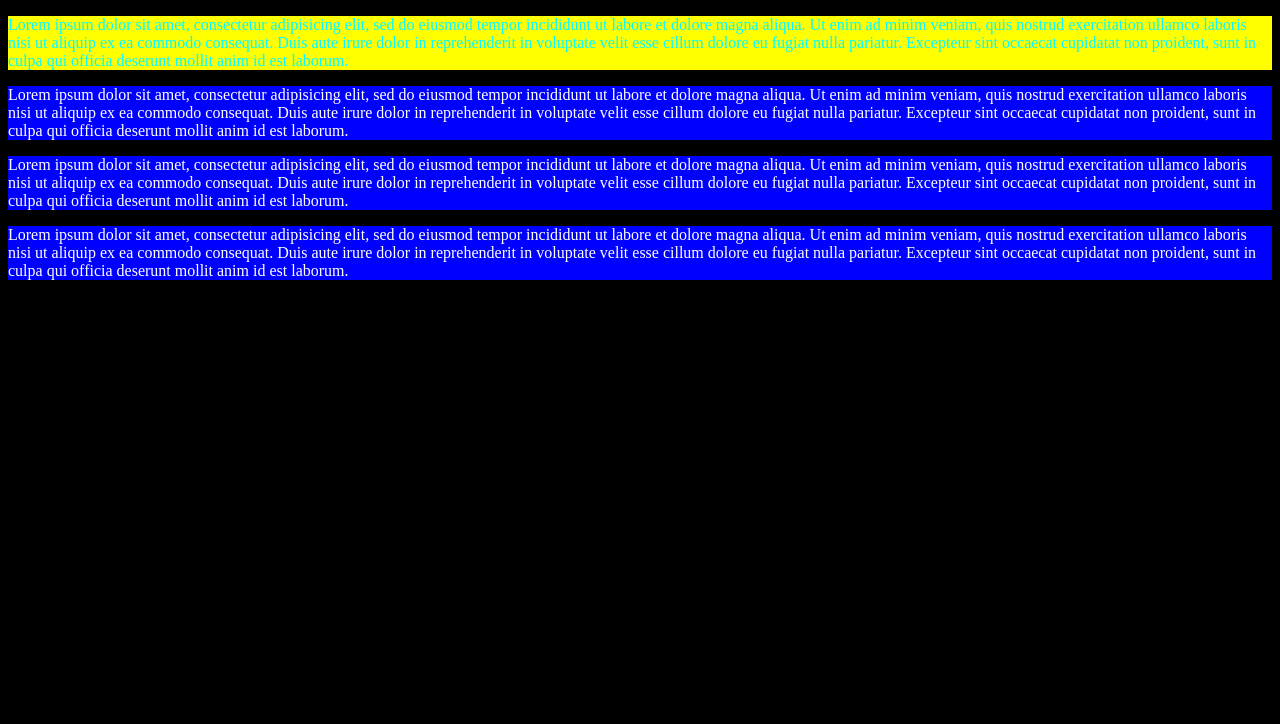
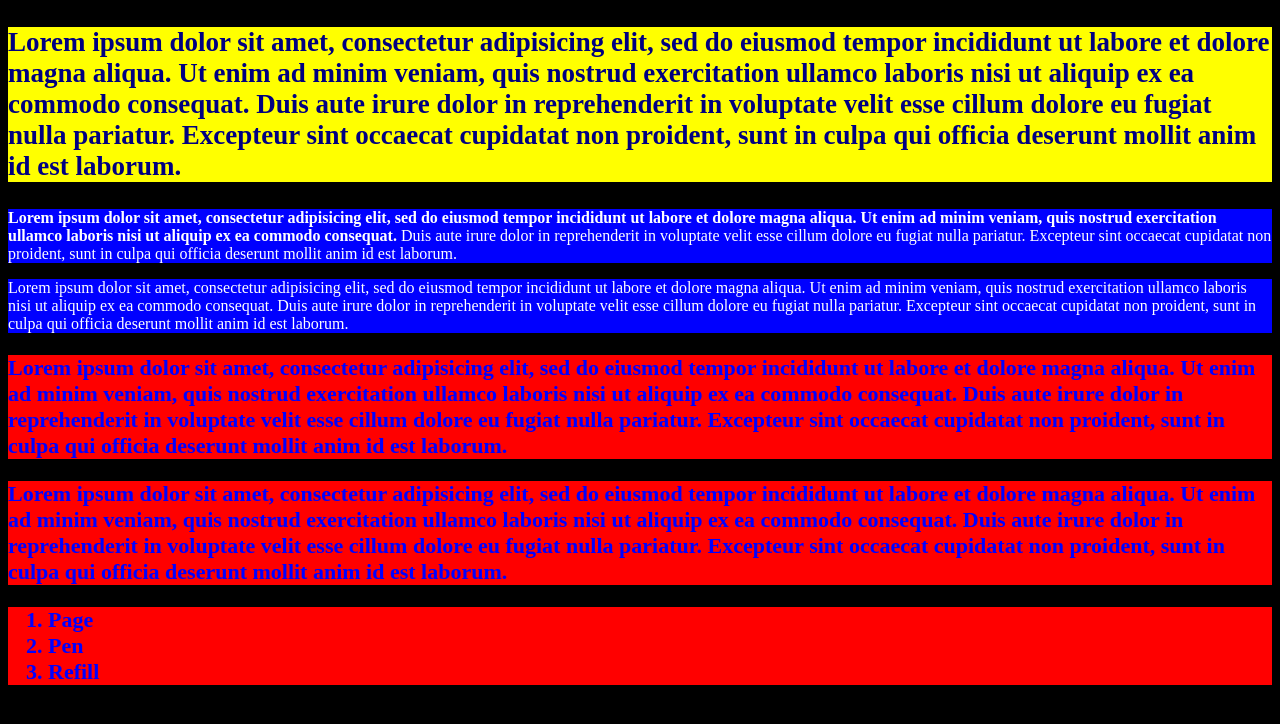
Before and after one commit to coding-travel-chess/web-june-23, a plain HTML site: page css/internal-css-selectors-example.html in a window 1280 px wide. Drawn offline with Linux system fonts and the light colour scheme.

Commit message:
added font-size, font-weight, and class selectors

```diff
--- a/css/internal-css-selectors-example.html
+++ b/css/internal-css-selectors-example.html
@@ -15,8 +15,21 @@
 			color:white;
 		}
 		#firstpara
-		{	color:cyan;
+		{	color:navy;
 			background-color: yellow;
+			font-size: 27px;
+			font-weight: 900;
+		}
+		.bgRed
+		{
+			background-color: red;
+			color:blue;
+			font-weight: 600;
+			font-size: 22px;
+		}
+		.bold
+		{
+			font-weight: 900;
 		}
 	</style>
 </head>
@@ -30,10 +43,11 @@
 	proident, sunt in culpa qui officia deserunt mollit anim id est laborum.
 	</p>
 	<p>
-		Lorem ipsum dolor sit amet, consectetur adipisicing elit, sed do eiusmod
+		<span class="bold">Lorem ipsum dolor sit amet, consectetur adipisicing elit, sed do eiusmod
 		tempor incididunt ut labore et dolore magna aliqua. Ut enim ad minim veniam,
 		quis nostrud exercitation ullamco laboris nisi ut aliquip ex ea commodo
-		consequat. Duis aute irure dolor in reprehenderit in voluptate velit esse
+		consequat. </span>
+		Duis aute irure dolor in reprehenderit in voluptate velit esse
 		cillum dolore eu fugiat nulla pariatur. Excepteur sint occaecat cupidatat non
 		proident, sunt in culpa qui officia deserunt mollit anim id est laborum.
 	</p>
@@ -45,7 +59,7 @@
 		cillum dolore eu fugiat nulla pariatur. Excepteur sint occaecat cupidatat non
 		proident, sunt in culpa qui officia deserunt mollit anim id est laborum.
 	</p>
-	<p>
+	<p class="bgRed">
 		Lorem ipsum dolor sit amet, consectetur adipisicing elit, sed do eiusmod
 		tempor incididunt ut labore et dolore magna aliqua. Ut enim ad minim veniam,
 		quis nostrud exercitation ullamco laboris nisi ut aliquip ex ea commodo
@@ -53,5 +67,18 @@
 		cillum dolore eu fugiat nulla pariatur. Excepteur sint occaecat cupidatat non
 		proident, sunt in culpa qui officia deserunt mollit anim id est laborum.
 	</p>
+	<div class="bgRed">
+		Lorem ipsum dolor sit amet, consectetur adipisicing elit, sed do eiusmod
+		tempor incididunt ut labore et dolore magna aliqua. Ut enim ad minim veniam,
+		quis nostrud exercitation ullamco laboris nisi ut aliquip ex ea commodo
+		consequat. Duis aute irure dolor in reprehenderit in voluptate velit esse
+		cillum dolore eu fugiat nulla pariatur. Excepteur sint occaecat cupidatat non
+		proident, sunt in culpa qui officia deserunt mollit anim id est laborum.
+	</div>
+	<ol class="bgRed">
+		<li>Page</li>
+		<li>Pen</li>
+		<li>Refill</li>
+	</ol>
 </body>
 </html>
```
Also changed, not shown: html/notes/span.txt (added), 1 other file.
